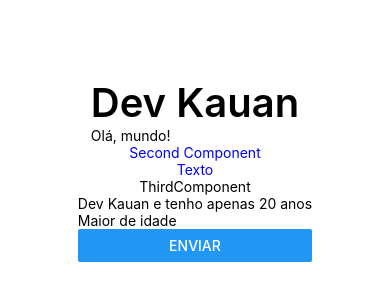
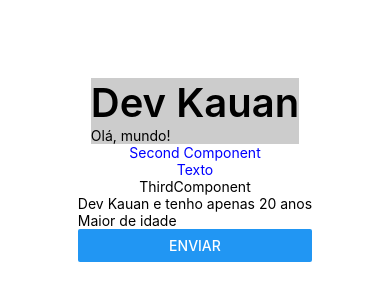
Before and after one commit to Dev-Souza/progMobile, a React Native app in the folder 03-fundamentos-react-native/: screen / in a window 390 px wide. Shown: the part 252-552 px from the top of the page. Built offline with nearby package versions, Linux system fonts and the light colour scheme.

Commit message:
feat: Add style the background collor

```diff
--- a/03-fundamentos-react-native/components/FirstComponent.jsx
+++ b/03-fundamentos-react-native/components/FirstComponent.jsx
@@ -2,7 +2,7 @@ import { StyleSheet, Text, View } from 'react-native'
 
 export default function FirstComponent(props) {
     return (
-        <View>
+        <View style={styles.container}>
             <Text style={styles.titulo}>{props.titulo}</Text>
             <Text>{props.text}, mundo!</Text>
         </View>
@@ -13,5 +13,8 @@ const styles = StyleSheet.create({
     titulo: {
         fontSize: 40,
         fontWeight: 600
+    },
+    container: {
+        backgroundColor: '#ccc'
     }
   });
```
